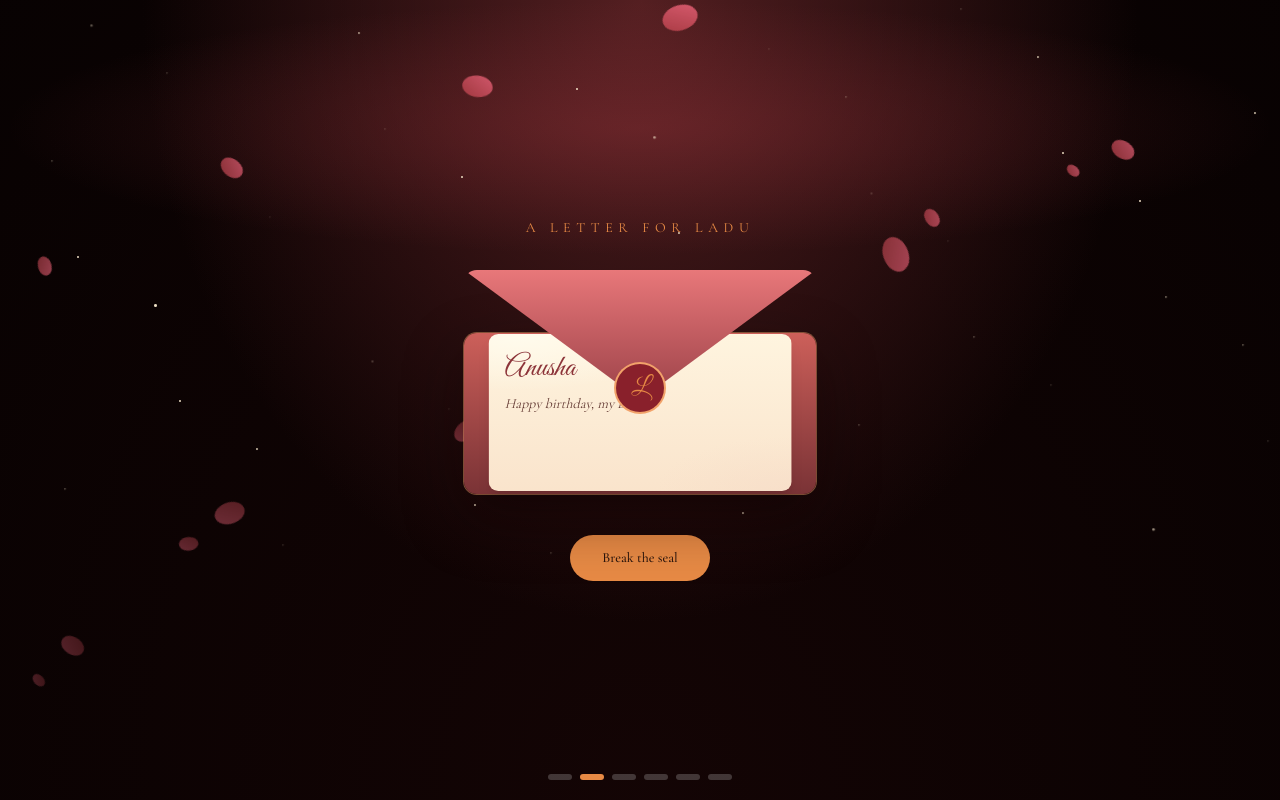
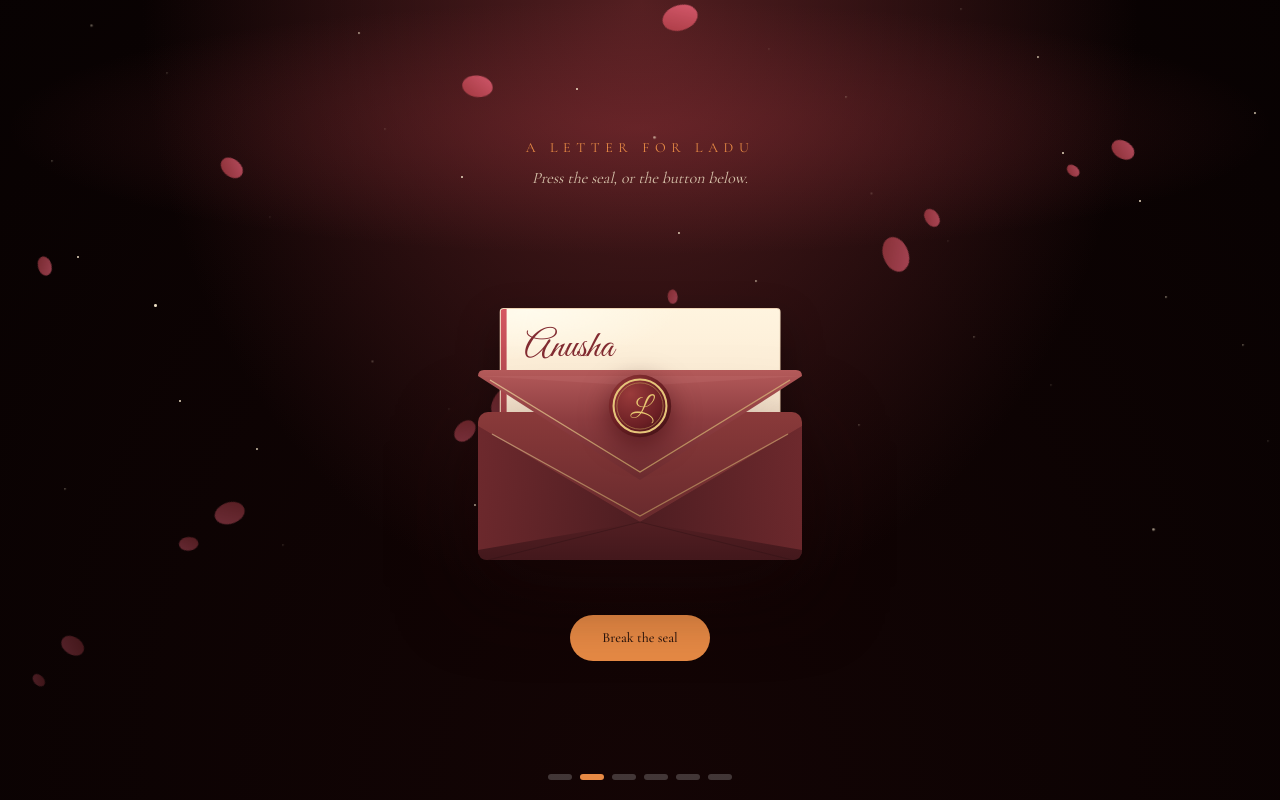
Before and after one commit to Tanmoy-Barua/happy-birthday-anusha, a Next.js app: page / in a window 1280 px wide. Both pictures are taken after a click on the button "Open your gift". Built offline with nearby package versions, Linux system fonts and the light colour scheme.

Commit message:
Redraw the envelope and birthday candles
Replace the flat CSS shapes with illustrated paper, a wax seal that drops, a two-tier cake, and candles with wax, wicks, flames, and smoke. Remove the stray outlines that boxed every heading.

Co-authored-by: tanmoybarua43 <tanmoybarua43@gmail.com>

```diff
--- a/src/app/globals.css
+++ b/src/app/globals.css
@@ -86,13 +86,17 @@
 
 @layer base {
   * {
-    @apply border-border outline-ring/50;
+    @apply border-border;
   }
   html {
     @apply font-sans;
   }
   body {
     @apply bg-background text-foreground;
+  }
+  ::selection {
+    background: oklch(0.72 0.14 55 / 35%);
+    color: oklch(0.98 0.02 85);
   }
 }
 
@@ -154,6 +158,28 @@
   }
 }
 
+@keyframes smoke-rise {
+  0% {
+    transform: translateY(0) scale(0.5);
+    opacity: 0.55;
+  }
+  100% {
+    transform: translateY(-28px) scale(1.2);
+    opacity: 0;
+  }
+}
+
+@keyframes seal-drop {
+  0% {
+    transform: translate(-50%, 0) rotate(0deg) scale(1);
+    opacity: 1;
+  }
+  100% {
+    transform: translate(calc(-50% + 42px), 86px) rotate(28deg) scale(0.92);
+    opacity: 0.15;
+  }
+}
+
 @keyframes glow-pulse {
   0%,
   100% {
@@ -189,6 +215,15 @@
 
 .flicker {
   animation: flicker 0.7s ease-in-out infinite;
+  transform-origin: 50% 100%;
+}
+
+.smoke-rise {
+  animation: smoke-rise 1.4s ease-out infinite;
+}
+
+.seal-drop {
+  animation: seal-drop 0.85s ease-in forwards;
 }
 
 .glow-pulse {
--- a/src/components/wish/cake.tsx
+++ b/src/components/wish/cake.tsx
@@ -4,7 +4,13 @@ import { Button } from "@/components/ui/button";
 import { cn } from "@/lib/utils";
 import { useEffect, useState } from "react";
 
-const CANDLES = 5;
+const CANDLES = [
+  { x: 86, h: 46, delay: "0ms" },
+  { x: 122, h: 54, delay: "90ms" },
+  { x: 158, h: 62, delay: "40ms" },
+  { x: 194, h: 52, delay: "130ms" },
+  { x: 230, h: 44, delay: "70ms" },
+];
 
 export function Cake({ onContinue }: { onContinue: () => void }) {
   const [lit, setLit] = useState(false);
@@ -42,31 +48,109 @@ export function Cake({ onContinue }: { onContinue: () => void }) {
             : "Light the candles first. Then wish with me."}
       </p>
 
-      <div className="relative mt-10 flex h-64 w-[min(92vw,22rem)] items-end justify-center">
-        <div className="absolute bottom-16 flex items-end gap-4">
-          {Array.from({ length: CANDLES }).map((_, i) => (
-            <div key={i} className="flex flex-col items-center">
-              {lit && !out ? (
-                <span
-                  className="flicker mb-1 h-5 w-3 rounded-full bg-[radial-gradient(circle,oklch(0.95_0.12_85),oklch(0.7_0.2_40)_70%,transparent)]"
-                  style={{ animationDelay: `${i * 90}ms` }}
-                />
-              ) : (
-                <span className="mb-1 h-5 w-3" />
-              )}
-              <span className="h-10 w-2 rounded-sm bg-[linear-gradient(180deg,oklch(0.95_0.04_85),oklch(0.86_0.08_80))]" />
-            </div>
-          ))}
-        </div>
-        <div className="relative h-28 w-56 rounded-[40%] bg-[linear-gradient(180deg,oklch(0.82_0.08_20),oklch(0.55_0.14_15))] shadow-[0_18px_40px_oklch(0.2_0.05_20_/_0.5)]">
-          <div className="absolute inset-x-6 top-3 h-6 rounded-full bg-[oklch(0.95_0.03_85_/_0.7)]" />
-          <div className="absolute inset-x-10 bottom-3 h-4 rounded-full bg-[oklch(0.42_0.1_20_/_0.35)]" />
-        </div>
-        <div className="absolute bottom-0 h-8 w-40 rounded-b-3xl bg-[oklch(0.38_0.08_30)]" />
+      <div className="relative mt-4 w-[min(94vw,22rem)]">
+        <svg viewBox="0 0 320 300" className="h-auto w-full" role="img" aria-label="Birthday cake for Anusha">
+          <defs>
+            <radialGradient id="plate" cx="50%" cy="40%" r="60%">
+              <stop offset="0%" stopColor="#d7c7a4" />
+              <stop offset="100%" stopColor="#8a7350" />
+            </radialGradient>
+            <linearGradient id="tier-top" x1="0" y1="0" x2="0" y2="1">
+              <stop offset="0%" stopColor="#f3d4c6" />
+              <stop offset="100%" stopColor="#d9a394" />
+            </linearGradient>
+            <linearGradient id="tier-side" x1="0" y1="0" x2="0" y2="1">
+              <stop offset="0%" stopColor="#c97b78" />
+              <stop offset="100%" stopColor="#8e4548" />
+            </linearGradient>
+            <linearGradient id="frost" x1="0" y1="0" x2="0" y2="1">
+              <stop offset="0%" stopColor="#fff6ea" />
+              <stop offset="100%" stopColor="#f0d7c4" />
+            </linearGradient>
+            <linearGradient id="wax" x1="0" y1="0" x2="0" y2="1">
+              <stop offset="0%" stopColor="#fff4d6" />
+              <stop offset="45%" stopColor="#f2d48a" />
+              <stop offset="100%" stopColor="#d7a84a" />
+            </linearGradient>
+            <radialGradient id="flame-core" cx="50%" cy="70%" r="55%">
+              <stop offset="0%" stopColor="#fff7d1" />
+              <stop offset="45%" stopColor="#ffd56a" />
+              <stop offset="100%" stopColor="#ff7a32" />
+            </radialGradient>
+            <filter id="flame-glow" x="-80%" y="-80%" width="260%" height="260%">
+              <feGaussianBlur stdDeviation="2.4" result="blur" />
+              <feMerge>
+                <feMergeNode in="blur" />
+                <feMergeNode in="SourceGraphic" />
+              </feMerge>
+            </filter>
+            <filter id="soft-shadow" x="-20%" y="-20%" width="140%" height="160%">
+              <feDropShadow dx="0" dy="10" stdDeviation="8" floodColor="#1a0808" floodOpacity="0.45" />
+            </filter>
+          </defs>
+
+          <ellipse cx="160" cy="268" rx="118" ry="16" fill="url(#plate)" filter="url(#soft-shadow)" />
+          <ellipse cx="160" cy="262" rx="108" ry="10" fill="#b79a6d" opacity="0.55" />
+
+          <path
+            d="M58 188 C58 210, 262 210, 262 188 L250 238 C250 252, 70 252, 70 238 Z"
+            fill="url(#tier-side)"
+          />
+          <ellipse cx="160" cy="188" rx="102" ry="22" fill="url(#tier-top)" />
+          <path
+            d="M72 188 C86 204, 98 176, 112 192 C124 206, 136 178, 150 192 C164 206, 176 176, 190 190 C204 206, 218 176, 232 190 C240 196, 248 186, 250 188"
+            fill="url(#frost)"
+          />
+
+          <path
+            d="M86 148 C86 166, 234 166, 234 148 L226 192 C226 204, 94 204, 94 192 Z"
+            fill="url(#tier-side)"
+          />
+          <ellipse cx="160" cy="148" rx="74" ry="18" fill="url(#tier-top)" />
+          <path
+            d="M96 148 C108 162, 118 138, 130 152 C142 166, 152 138, 164 152 C176 164, 186 138, 198 150 C208 160, 218 140, 224 148"
+            fill="url(#frost)"
+          />
+
+          {CANDLES.map((candle) => {
+            const top = 148 - candle.h;
+            return (
+              <g key={candle.x}>
+                <rect x={candle.x - 5} y={top} width="10" height={candle.h} rx="3" fill="url(#wax)" />
+                <rect x={candle.x - 5.5} y={top + 10} width="11" height="4" rx="1" fill="#c9a35a" opacity="0.85" />
+                <ellipse cx={candle.x} cy={148} rx="7" ry="3.2" fill="#fff6ea" />
+                <rect x={candle.x - 0.8} y={top - 6} width="1.6" height="7" rx="0.6" fill="#3b2a20" />
+                {lit && !out ? (
+                  <g
+                    className="flicker"
+                    style={{
+                      transformBox: "fill-box",
+                      transformOrigin: "center bottom",
+                      animationDelay: candle.delay,
+                    }}
+                    filter="url(#flame-glow)"
+                  >
+                    <path
+                      d={`M ${candle.x} ${top - 28} C ${candle.x + 8} ${top - 14}, ${candle.x + 7} ${top - 8}, ${candle.x} ${top - 6} C ${candle.x - 7} ${top - 8}, ${candle.x - 8} ${top - 14}, ${candle.x} ${top - 28} Z`}
+                      fill="url(#flame-core)"
+                    />
+                    <ellipse cx={candle.x} cy={top - 11} rx="2.1" ry="3.6" fill="#fff8e8" />
+                  </g>
+                ) : null}
+                {out ? (
+                  <g className="smoke-rise" style={{ transformBox: "fill-box", animationDelay: candle.delay }}>
+                    <ellipse cx={candle.x - 2} cy={top - 14} rx="4" ry="7" fill="#d8cfc6" opacity="0.45" />
+                    <ellipse cx={candle.x + 3} cy={top - 22} rx="3" ry="6" fill="#ece7e1" opacity="0.35" />
+                  </g>
+                ) : null}
+              </g>
+            );
+          })}
+        </svg>
       </div>
 
       {lit && !out ? (
-        <div className="mt-6 h-2 w-56 overflow-hidden rounded-full bg-white/10">
+        <div className="mt-2 h-2 w-56 overflow-hidden rounded-full bg-white/10">
           <div
             className="h-full bg-primary transition-[width] duration-100"
             style={{ width: `${hold}%` }}
@@ -74,7 +158,7 @@ export function Cake({ onContinue }: { onContinue: () => void }) {
         </div>
       ) : null}
 
-      <div className="mt-8 flex flex-col items-center gap-3">
+      <div className="mt-6 flex flex-col items-center gap-3">
         {!lit && !out ? (
           <Button
             size="lg"
--- a/src/components/wish/envelope.tsx
+++ b/src/components/wish/envelope.tsx
@@ -14,49 +14,156 @@ export function Envelope({
 }) {
   return (
     <div className="relative z-10 flex min-h-dvh flex-col items-center justify-center px-6 py-16">
-      <p className="mb-8 text-center text-sm tracking-[0.4em] text-primary uppercase">
+      <p className="mb-2 text-center text-sm tracking-[0.4em] text-primary uppercase">
         A letter for Ladu
       </p>
+      <p className="mb-8 text-center text-base italic text-muted-foreground">
+        {opened ? "The seal is broken. Take the letter." : "Press the seal, or the button below."}
+      </p>
+
+      <div className="relative h-[22rem] w-[min(92vw,22.5rem)] select-none sm:h-[24rem]">
         <button
           type="button"
-        onClick={opened ? undefined : onOpen}
-        className="group relative h-48 w-[min(92vw,22rem)] sm:h-56"
-        style={{ perspective: "900px" }}
-        aria-label={opened ? "Letter opened" : "Open the envelope"}
+          onClick={opened ? onRead : onOpen}
+          className="absolute inset-0 outline-none"
+          style={{ perspective: "1100px" }}
+          aria-label={opened ? "Read the letter" : "Open the envelope"}
         >
-        <div className="absolute inset-x-0 bottom-0 h-[72%] rounded-md bg-[linear-gradient(180deg,oklch(0.62_0.14_25),oklch(0.42_0.1_20))] gold-edge" />
           <div
             className={cn(
-            "absolute inset-x-0 top-0 z-20 origin-top rounded-t-md border-b border-[oklch(0.78_0.12_55_/_0.35)] bg-[linear-gradient(180deg,oklch(0.7_0.14_20),oklch(0.5_0.12_18))] transition-transform duration-700",
-            opened ? "-translate-y-1" : ""
+              "absolute left-1/2 z-[2] w-[78%] overflow-hidden rounded-[4px] border border-[oklch(0.82_0.06_70_/_0.45)] paper text-left shadow-[0_18px_40px_oklch(0.1_0.04_20_/_0.4)] transition-all duration-700 ease-out",
+              opened
+                ? "top-2 h-44 -translate-x-1/2 -translate-y-2 rotate-[-2deg]"
+                : "top-[4.6rem] h-36 -translate-x-1/2 translate-y-3"
             )}
+          >
+            <div className="absolute inset-y-0 left-0 w-1.5 bg-[linear-gradient(180deg,oklch(0.62_0.16_18),oklch(0.48_0.12_20))]" />
+            <div className="px-6 py-5">
+              <p className="font-[family-name:var(--font-script)] text-[2.35rem] leading-none text-[oklch(0.42_0.12_20)]">
+                Anusha
+              </p>
+              <p className="mt-2 text-[0.95rem] italic text-[oklch(0.38_0.06_30)]">
+                Happy birthday, my Ladu.
+              </p>
+              <p className="mt-4 text-[0.8rem] leading-5 text-[oklch(0.45_0.05_40_/_0.75)]">
+                A little world, folded just for you.
+              </p>
+            </div>
+          </div>
+
+          <svg
+            viewBox="0 0 360 220"
+            className="absolute bottom-8 left-0 z-[3] h-auto w-full drop-shadow-[0_28px_40px_oklch(0.12_0.04_20_/_0.55)]"
+            aria-hidden
+          >
+            <defs>
+              <linearGradient id="env-back" x1="0" y1="0" x2="0" y2="1">
+                <stop offset="0%" stopColor="#8a3a3a" />
+                <stop offset="100%" stopColor="#5c2428" />
+              </linearGradient>
+              <linearGradient id="env-front" x1="0" y1="0" x2="0" y2="1">
+                <stop offset="0%" stopColor="#7a3034" />
+                <stop offset="55%" stopColor="#5a2226" />
+                <stop offset="100%" stopColor="#43181c" />
+              </linearGradient>
+              <linearGradient id="env-gold" x1="0" y1="0" x2="1" y2="1">
+                <stop offset="0%" stopColor="#ead39a" />
+                <stop offset="100%" stopColor="#c9a35a" />
+              </linearGradient>
+              <linearGradient id="env-left" x1="0" y1="0" x2="1" y2="0">
+                <stop offset="0%" stopColor="#6d292d" />
+                <stop offset="100%" stopColor="#4d1d21" />
+              </linearGradient>
+              <linearGradient id="env-right" x1="1" y1="0" x2="0" y2="0">
+                <stop offset="0%" stopColor="#6d292d" />
+                <stop offset="100%" stopColor="#4d1d21" />
+              </linearGradient>
+            </defs>
+            <rect x="18" y="58" width="324" height="148" rx="10" fill="url(#env-back)" />
+            <path d="M18 72 L180 168 L342 72 L342 196 Q342 206 332 206 L28 206 Q18 206 18 196 Z" fill="url(#env-front)" />
+            <path d="M18 72 L180 168 L18 196 Z" fill="url(#env-left)" opacity="0.95" />
+            <path d="M342 72 L180 168 L342 196 Z" fill="url(#env-right)" opacity="0.95" />
+            <path
+              d="M32 80 L180 162 L328 80"
+              fill="none"
+              stroke="url(#env-gold)"
+              strokeWidth="1.4"
+              opacity="0.55"
+            />
+            <path
+              d="M28 206 L180 168 L332 206"
+              fill="none"
+              stroke="#2a1012"
+              strokeWidth="1"
+              opacity="0.35"
+            />
+          </svg>
+
+          <div
+            className="absolute bottom-[7.35rem] left-0 z-[5] w-full origin-top transition-transform duration-700 ease-[cubic-bezier(.22,1,.36,1)]"
             style={{
-            clipPath: "polygon(0 0, 100% 0, 50% 100%)",
-            height: "58%",
-            transform: opened ? "rotateX(-165deg)" : "rotateX(0deg)",
-            transformStyle: "preserve-3d",
+              transform: opened ? "scaleY(-1) translateY(2px)" : "scaleY(1)",
+              transformOrigin: "top center",
             }}
+          >
+            <svg viewBox="0 0 360 120" className="h-auto w-full" aria-hidden>
+              <defs>
+                <linearGradient id="flap-closed" x1="0" y1="0" x2="0" y2="1">
+                  <stop offset="0%" stopColor="#b45a5a" />
+                  <stop offset="45%" stopColor="#8d3d40" />
+                  <stop offset="100%" stopColor="#6b2b2f" />
+                </linearGradient>
+                <linearGradient id="flap-gold" x1="0" y1="0" x2="1" y2="1">
+                  <stop offset="0%" stopColor="#f0d9a0" />
+                  <stop offset="100%" stopColor="#c9a35a" />
+                </linearGradient>
+              </defs>
+              <path d="M18 8 L180 112 L342 8 Q342 2 336 2 L24 2 Q18 2 18 8 Z" fill="url(#flap-closed)" />
+              <path
+                d="M30 12 L180 104 L330 12"
+                fill="none"
+                stroke="url(#flap-gold)"
+                strokeWidth="1.35"
+                opacity="0.7"
               />
+              <path d="M18 8 L180 18 L342 8" fill="#c97878" opacity="0.22" />
+            </svg>
+          </div>
+
           <div
             className={cn(
-            "absolute left-1/2 top-[18%] z-10 h-[70%] w-[86%] -translate-x-1/2 rounded-sm paper p-4 text-left shadow-lg transition-transform duration-700",
-            opened ? "-translate-y-16" : "translate-y-6"
+              "absolute left-1/2 z-[6] flex size-[4.25rem] -translate-x-1/2 items-center justify-center rounded-full",
+              opened ? "seal-drop" : "top-[9.4rem]"
             )}
+            style={opened ? { top: "9.4rem" } : undefined}
           >
-          <p className="font-[family-name:var(--font-script)] text-3xl text-[oklch(0.45_0.12_20)]">
-            Anusha
-          </p>
-          <p className="mt-2 text-sm italic text-[oklch(0.4_0.06_30)]">
-            Happy birthday, my Ladu.
-          </p>
-        </div>
-        <div className="absolute left-1/2 top-[42%] z-30 flex size-12 -translate-x-1/2 items-center justify-center rounded-full bg-[oklch(0.42_0.14_20)] ring-2 ring-[oklch(0.78_0.12_55)]">
-          <span className="font-[family-name:var(--font-script)] text-2xl text-primary">
+            <svg viewBox="0 0 72 72" className="size-full drop-shadow-[0_8px_14px_oklch(0.2_0.08_20_/_0.55)]" aria-hidden>
+              <defs>
+                <radialGradient id="wax" cx="35%" cy="30%" r="75%">
+                  <stop offset="0%" stopColor="#9a3b3b" />
+                  <stop offset="70%" stopColor="#6b1f24" />
+                  <stop offset="100%" stopColor="#4a1418" />
+                </radialGradient>
+              </defs>
+              <circle cx="36" cy="36" r="33" fill="url(#wax)" />
+              <circle cx="36" cy="36" r="28" fill="none" stroke="#e6c57a" strokeWidth="2.2" />
+              <circle cx="36" cy="36" r="24.5" fill="none" stroke="#c9a35a" strokeWidth="0.8" opacity="0.7" />
+              <text
+                x="36"
+                y="46"
+                textAnchor="middle"
+                fill="#e8c872"
+                fontSize="28"
+                fontFamily="var(--font-script), cursive"
+              >
                 L
-          </span>
+              </text>
+            </svg>
           </div>
         </button>
-      <div className="mt-10 flex flex-col items-center gap-3">
+      </div>
+
+      <div className="mt-2 flex flex-col items-center gap-3">
         {!opened ? (
           <Button
             size="lg"
```
Lines whose indentation alone changed are shown as unchanged.
